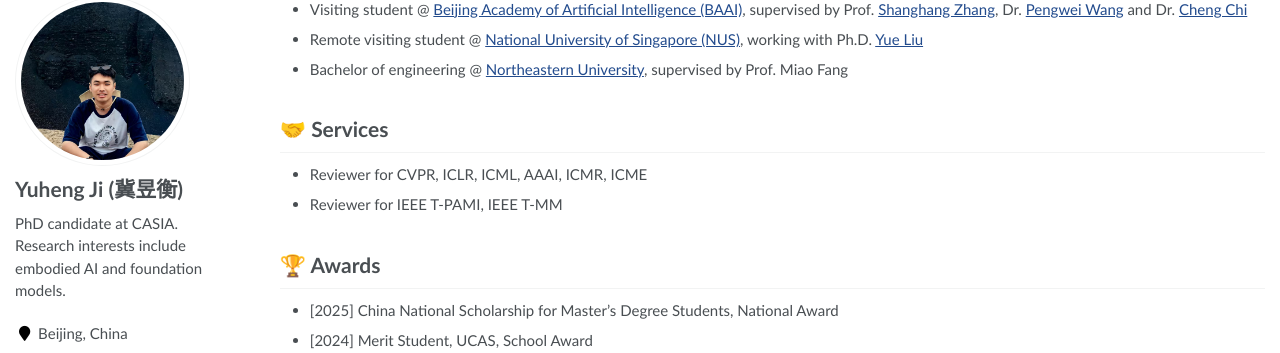
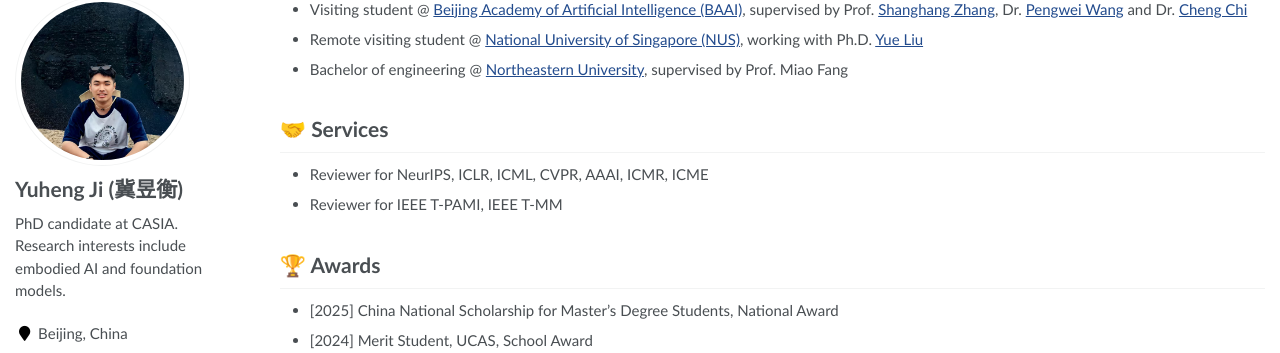
Before and after one commit to Yuheng2000/yuheng2000.github.io, a Jekyll site: the page built from _pages/about.md, in a window 1280 px wide and 900 px high, scrolled down 2757 px. Shown: the part 95-448 px from the top of the window. Built offline with Jekyll 4.4.1, drawn with Linux system fonts in a browser that asks for light colours.

Commit message:
Update about.md

```diff
--- a/_pages/about.md
+++ b/_pages/about.md
@@ -525,7 +525,7 @@ This work studies the scaling challenge of universal AI-generated image detectio
 
 # 🤝 Services
 
-- Reviewer for CVPR, ICLR, ICML, AAAI, ICMR, ICME
+- Reviewer for NeurIPS, ICLR, ICML, CVPR, AAAI, ICMR, ICME
 - Reviewer for IEEE T-PAMI, IEEE T-MM
 
 <span class='anchor' id='awards'></span>
```
